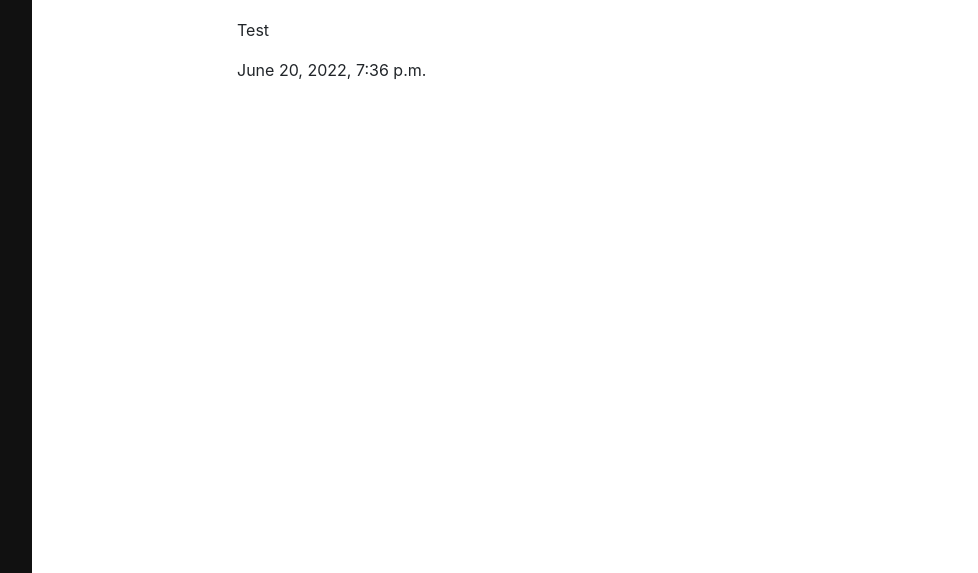
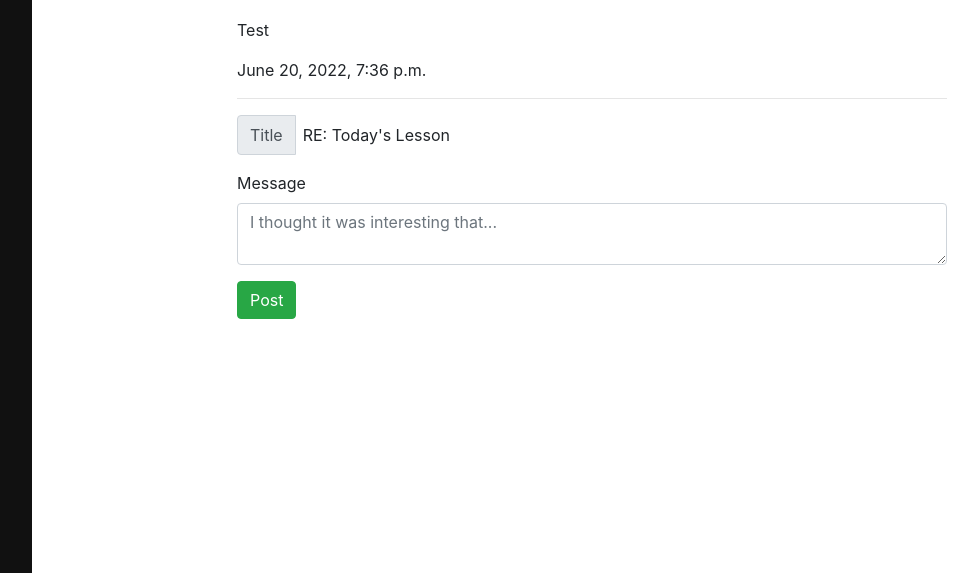
Before and after one commit to stoneneedle/muguademo, a Django app: page /discuss/4 in a window 1280 px wide. Shown: the part 227-800 px from the top of the page, without its empty margins (128-1106 px from the left). Run offline with Django 4.2, Linux system fonts and the light colour scheme; data comes from the database, SQL or seed files in the repository; both versions use the stored data as it was after the commit.

Commit message:
Finished revising discussion reply model, fully implemented simple discussion replies so that replies are filtered by discussion post ID.

```diff
--- a/mugua/main/forms.py
+++ b/mugua/main/forms.py
@@ -7,3 +7,6 @@ class CreateNewList(forms.Form):
 class CreateDiscussionPost(forms.Form):
     title = forms.CharField(label="Title", max_length=120)
     message = forms.CharField(widget=forms.Textarea)
+
+class CreateDiscussionPostReply(forms.Form):
+    message = forms.CharField(widget=forms.Textarea)
--- a/mugua/main/models.py
+++ b/mugua/main/models.py
@@ -16,18 +16,29 @@ class Assignment(models.Model):
 # Discussions
 class Discussion(models.Model):
     author = models.CharField(max_length=120, null=True)
-    title = models.CharField(max_length=120)
-    message = models.TextField()
+    title = models.CharField(max_length=120, null=True)
+    message = models.TextField(null=True)
     post_date = models.DateTimeField(null=True)
     user = models.ForeignKey(User, on_delete=models.CASCADE, related_name="discussion", null=True)
 
     def __str__(self):
         return self.title
 
+class DiscussionReply(models.Model):
+    discussion = models.ForeignKey(Discussion, on_delete=models.CASCADE, related_name="discussionreply", null=True)
+    author = models.CharField(max_length=120, null=True)
+    title = models.CharField(max_length=120, null=True)
+    message = models.TextField(null=True)
+    post_date = models.DateTimeField(null=True)
+    user = models.ForeignKey(User, on_delete=models.CASCADE, related_name="userreply", null=True)
+
+    def __str__(self):
+        return self.message
+
 # TDL / Tutorial Models
 class ToDoList(models.Model):
     user = models.ForeignKey(User, default=1, on_delete=models.CASCADE, related_name="todolist", null=True)
-    name = models.CharField(max_length=200)
+    name = models.CharField(max_length=200, null=True)
 
     def __str__(self):
         return self.name
--- a/mugua/main/templates/main/discuss.html
+++ b/mugua/main/templates/main/discuss.html
@@ -16,7 +16,7 @@
     {% for post in discussion %}
         <tr class="discussionMain">
             <th scope="row">{{post.id}}</th>
-            <td>{{post.title}}</td>
+            <td><a href="/discuss/{{post.id}}">{{post.title}}</a></td>
             <td>{{post.author}}</td>
             <td>{{post.post_date}}</td>
         </tr>
--- a/mugua/main/templates/main/discuss_post.html
+++ b/mugua/main/templates/main/discuss_post.html
@@ -7,4 +7,41 @@
 <p>{{discussion_post.author}}</p>
 <p>{{discussion_post.message}}</p>
 <p>{{discussion_post.post_date}}</p>
+<p></p>
+
+{% for reply in discussion_post_reply %}
+    {% if discussion_post.id == reply.discussion.id %}
+
+<hr />
+<p><b>{{reply.title}}</b></p>
+<p><i>{{reply.post_date}}</i></p>
+<p>{{reply.message}}</p>
+
+    {% endif %}
+{% endfor %}
+
+<hr />
+
+<form method="post">
+    {% csrf_token %}
+    <div class="container">
+        <div class="row mb-3">
+            <div class="input-group">
+                <div class="input-group-prepend">
+                    <div class="input-group-text">Title</div>
+                </div>
+                <div class="p-2">RE: {{discussion_post.title}}</div>
+            </div>
+        </div>
+        <div class="row mb-3">
+            <label for="validationTextarea">Message</label>
+            <textarea class="form-control" name="message" id="validationTextarea" placeholder="I thought it was interesting that..." required></textarea>
+        </div>
+        <div class="row mb-1">
+            <button type="submit" name="postDiscussion" value="postDiscussion" class="btn btn-success">Post</button>
+        </div>
+    </div>
+</form>
+
+
 {% endblock %}
--- a/mugua/main/views.py
+++ b/mugua/main/views.py
@@ -1,7 +1,7 @@
 from django.shortcuts import render
 from django.http import HttpResponseRedirect
-from .models import ToDoList, Discussion
-from .forms import CreateNewList, CreateDiscussionPost
+from .models import ToDoList, Discussion, DiscussionReply
+from .forms import CreateDiscussionPostReply, CreateNewList, CreateDiscussionPost
 from django.utils import timezone
 
 # Create your views here.
@@ -76,5 +76,22 @@ def discuss(response):
     return render(response, "main/discuss.html", {"discussion": discussion})
 
 def discussPost(response, id):
+    if response.method == "POST":
+        form = CreateDiscussionPostReply(response.POST)
+
+        if form.is_valid():
+            discussion_post = Discussion.objects.get(id=id)
+            author = response.user.username
+            title = "RE: " + discussion_post.title
+            message = form.cleaned_data["message"]
+            post_date = timezone.now()
+
+            dr = DiscussionReply(discussion=discussion_post, author=author, title=title, message=message, post_date=post_date)
+            dr.save()
+    else:
+        form = CreateDiscussionPostReply()
+
+
     discussion_post = Discussion.objects.get(id=id)
-    return render(response, "main/discuss_post.html", {"discussion_post": discussion_post})
+    discussion_post_reply = DiscussionReply.objects.all() # get(discussion=id)
+    return render(response, "main/discuss_post.html", {"discussion_post": discussion_post, "discussion_post_reply": discussion_post_reply})
```
Also changed, not shown: mugua/db.sqlite3, mugua/main/migrations/0008_alter_discussion_message_alter_todolist_name_and_more.py (added), mugua/main/migrations/0009_discussionreply_title_alter_discussion_title.py (added), 1 other file.
